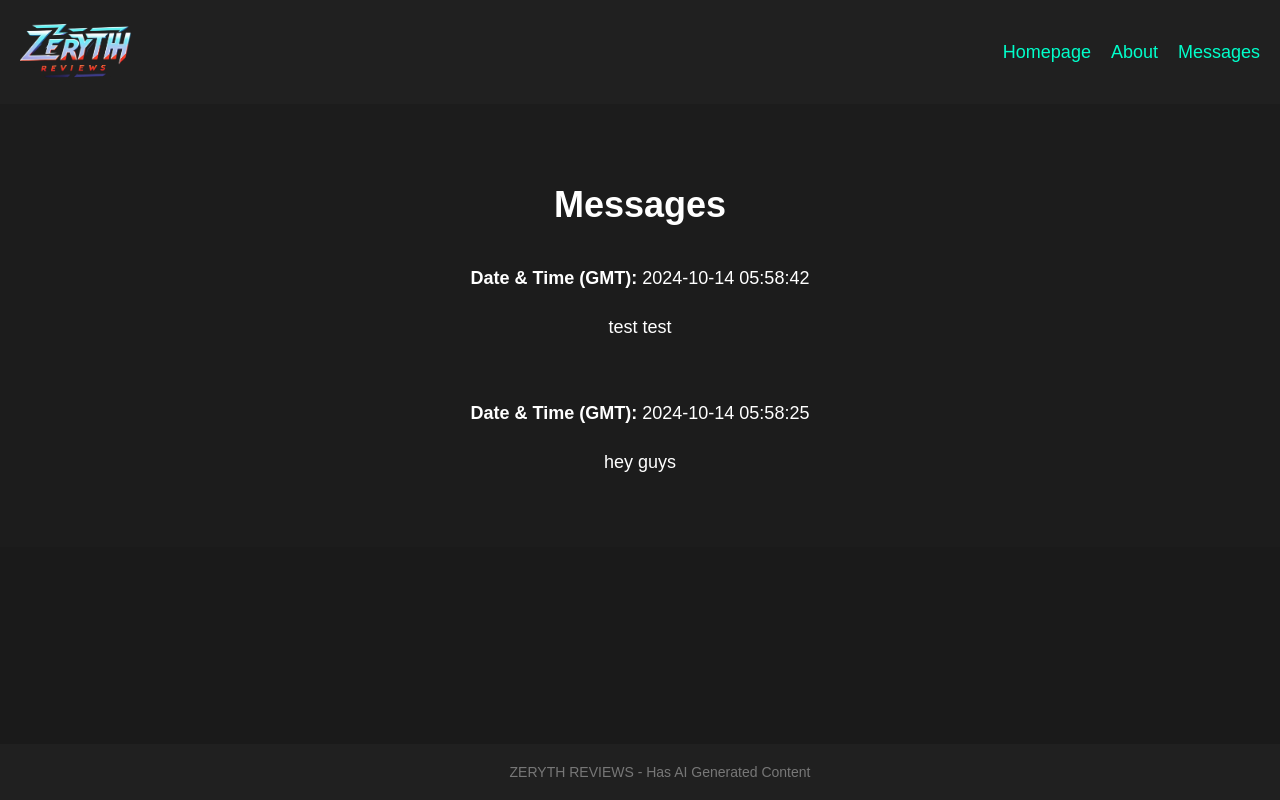
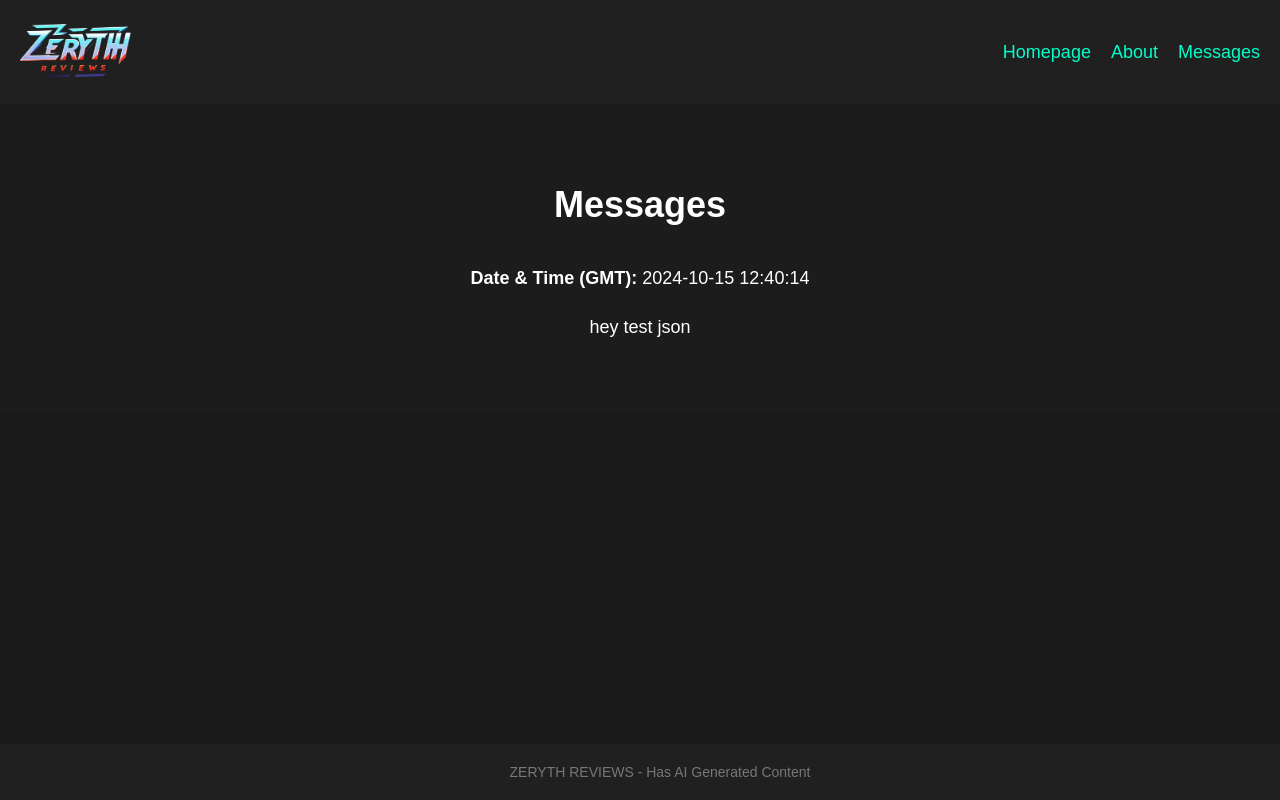
Before and after one commit to zeryth-reviews/reviews-site, a plain HTML site: page messages.html in a window 1280 px wide. Drawn offline with Linux system fonts and the light colour scheme.

Commit message:
some more changes 15/10

```diff
--- a/messages.html
+++ b/messages.html
@@ -36,22 +36,18 @@
 <script>
     const messageList = document.querySelector('.message-list');
 
-    // Load messages from the server
+    // Load messages from the JSON file
     async function loadMessages() {
-        const response = await fetch('/messages.txt');
-        const messages = await response.text();
-        const messageArray = messages.split('\n').filter(msg => msg); // Filter out empty lines
+        const response = await fetch('/messages.json');  // Fetch the JSON file
+        const messages = await response.json();          // Parse the JSON
 
         messageList.innerHTML = ""; // Clear any previous messages
 
         // Reverse the array to show newest messages first
-        messageArray.reverse().forEach(msg => {
+        messages.reverse().forEach(msg => {
             const messageItem = document.createElement('div');
-            const parts = msg.split(' | ');
-            if (parts.length === 2) {
-                messageItem.innerHTML = `<p><strong>Date & Time (GMT):</strong> ${parts[0]}</p><p>${parts[1]}</p>`;
-                messageList.appendChild(messageItem);
-            }
+            messageItem.innerHTML = `<p><strong>Date & Time (GMT):</strong> ${msg.date}</p><p>${msg.message}</p>`;
+            messageList.appendChild(messageItem);
         });
     }
 
@@ -59,5 +55,6 @@
 </script>
 
 
+
 </body>
 </html>
--- /dev/null
+++ b/messages.json
@@ -0,0 +1,6 @@
+[
+    {
+        "date": "2024-10-15 12:40:14",
+        "message": "hey test json"
+    }
+]
```
Also changed, not shown: messages.txt (deleted), 1 other file.
